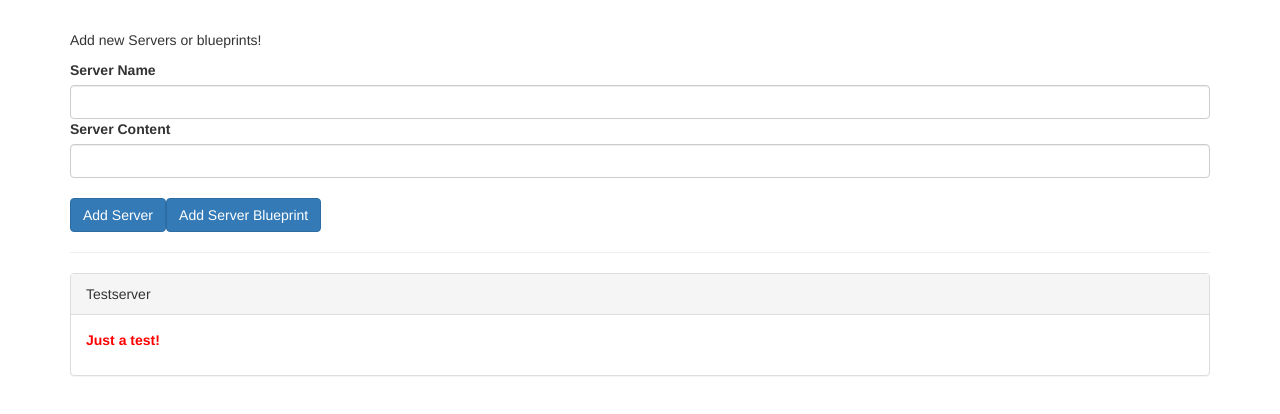
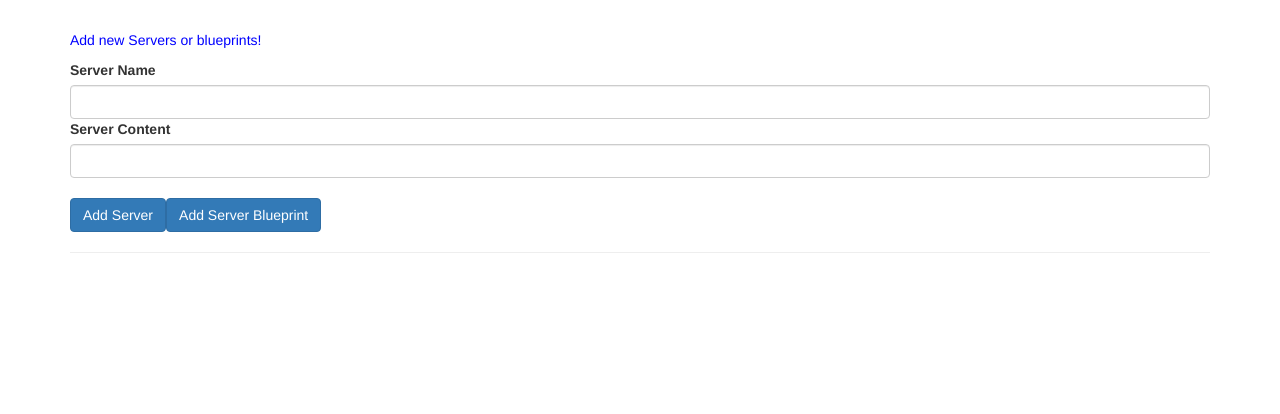
Before and after one commit to brandonibanez/Complete-Angular-Training, an Angular app: page / in a window 1280 px wide. Shown: the top 414 px of the page. Built offline with nearby package versions, Linux system fonts and the light colour scheme.

Commit message:
Section 22
Components & Databinding

```diff
--- a/angular.json
+++ b/angular.json
@@ -102,8 +102,5 @@
         }
       }
     }
-  },
-  "cli": {
-    "analytics": false
   }
 }
--- a/src/app/app.component.html
+++ b/src/app/app.component.html
@@ -1,25 +1,34 @@
 <div class="container">
-  <app-cockpit
-    (serverCreated)="onServerAdded($event)"
-    (blueprintCreated)="onBlueprintAdded($event)"
-  ></app-cockpit>
-  <hr />
   <div class="row">
     <div class="col-xs-12">
-      <app-server-element
-        *ngFor="let serverElement of serverElements"
-        [serverElement]="serverElements"
-      >
-        <div class="panel-heading">{{ serverElement.name }}</div>
+      <p>Add new Servers or blueprints!</p>
+      <label>Server Name</label>
+      <input type="text" class="form-control" [(ngModel)]="newServerName">
+      <label>Server Content</label>
+      <input type="text" class="form-control" [(ngModel)]="newServerContent">
+      <br>
+      <button
+        class="btn btn-primary"
+        (click)="onAddServer()">Add Server</button>
+      <button
+        class="btn btn-primary"
+        (click)="onAddBlueprint()">Add Server Blueprint</button>
+    </div>
+  </div>
+  <hr>
+  <div class="row">
+    <div class="col-xs-12">
+      <div
+        class="panel panel-default"
+        *ngFor="let element of serverElements">
+        <div class="panel-heading">{{ element.name }}</div>
         <div class="panel-body">
           <p>
-            <strong *ngIf="serverElement.type === 'server'" style="color: red">{{
-              serverElement.content
-            }}</strong>
-            <em *ngIf="serverElement.type === 'blueprint'">{{ serverElement.content }}</em>
+            <strong *ngIf="element.type === 'server'" style="color: red">{{ element.content }}</strong>
+            <em *ngIf="element.type === 'blueprint'">{{ element.content }}</em>
           </p>
         </div>
-      </app-server-element>
+      </div>
     </div>
   </div>
 </div>
--- a/src/app/app.component.ts
+++ b/src/app/app.component.ts
@@ -6,21 +6,23 @@ import { Component } from '@angular/core';
   styleUrls: ['./app.component.css']
 })
 export class AppComponent {
-  serverElements = [{ type: 'server', name: 'Testserver', content: 'Just a test!' }];
+  serverElements = [];
+  newServerName = '';
+  newServerContent = '';
 
-  onServerAdded(serverData: { serverName: string; serverContent: string }) {
+  onAddServer() {
     this.serverElements.push({
       type: 'server',
-      name: serverData.serverName,
-      content: serverData.serverContent
+      name: this.newServerName,
+      content: this.newServerContent
     });
   }
 
-  onBlueprintAdded(blueprintData: { serverName: string; serverContent: string }) {
+  onAddBlueprint() {
     this.serverElements.push({
       type: 'blueprint',
-      name: blueprintData.serverName,
-      content: blueprintData.serverContent
+      name: this.newServerName,
+      content: this.newServerContent
     });
   }
 }
--- a/src/app/app.module.ts
+++ b/src/app/app.module.ts
@@ -4,14 +4,10 @@ import { FormsModule } from '@angular/forms';
 
 
 import { AppComponent } from './app.component';
-import { CockpitComponent } from './cockpit/cockpit.component';
-import { ServerElementComponent } from './server-element/server-element.component';
 
 @NgModule({
   declarations: [
-    AppComponent,
-    CockpitComponent,
-    ServerElementComponent
+    AppComponent
   ],
   imports: [
     BrowserModule,
--- a/src/app/cockpit/cockpit.component.html
+++ /dev/null
@@ -1,14 +0,0 @@
-<div class="row">
-  <div class="col-xs-12">
-    <p>Add new Servers or blueprints!</p>
-    <label>Server Name</label>
-    <input type="text" class="form-control" [(ngModel)]="newServerName" />
-    <label>Server Content</label>
-    <input type="text" class="form-control" [(ngModel)]="newServerContent" />
-    <br />
-    <button class="btn btn-primary" (click)="onAddServer()">Add Server</button>
-    <button class="btn btn-primary" (click)="onAddBlueprint()">
-      Add Server Blueprint
-    </button>
-  </div>
-</div>
--- a/src/app/cockpit/cockpit.component.ts
+++ /dev/null
@@ -1,34 +0,0 @@
-import { Component, EventEmitter, Output } from '@angular/core';
-
-@Component({
-  selector: 'app-cockpit',
-  templateUrl: './cockpit.component.html',
-  styleUrl: './cockpit.component.css',
-})
-export class CockpitComponent {
-  @Output() serverCreated = new EventEmitter<{
-    serverName: string;
-    serverContent: string;
-  }>();
-  @Output() blueprintCreated = new EventEmitter<{
-    serverName: string;
-    serverContent: string;
-  }>();
-
-  newServerName = '';
-  newServerContent = '';
-
-  onAddServer() {
-    this.serverCreated.emit({
-      serverName: this.newServerName,
-      serverContent: this.newServerContent,
-    });
-  }
-
-  onAddBlueprint() {
-    this.blueprintCreated.emit({
-      serverName: this.newServerName,
-      serverContent: this.newServerContent,
-    });
-  }
-}
--- a/src/app/server-element/server-element.component.html
+++ /dev/null
@@ -1,3 +0,0 @@
-<div class="panel panel-default">
-  <ng-content></ng-content>
-</div>
--- a/src/app/server-element/server-element.component.ts
+++ /dev/null
@@ -1,47 +0,0 @@
-import { AfterContentChecked, AfterContentInit, AfterViewChecked, AfterViewInit, Component, DoCheck, Input, OnChanges, OnDestroy, OnInit, Output } from '@angular/core';
-
-@Component({
-  selector: 'app-server-element',
-  templateUrl: './server-element.component.html',
-  styleUrl: './server-element.component.css'
-})
-export class ServerElementComponent implements OnInit, OnChanges, DoCheck, AfterContentInit, AfterContentChecked, AfterViewInit, AfterViewChecked, OnDestroy {
-  @Input({alias:'serverElement',required:true}) elements: { type: string; name: string; content: string };
-
-  constructor() {
-    console.log('constructor called');
-  }
-
-  ngOnChanges() {
-    console.log('ngOnChanges called');
-  }
-
-  ngOnInit(): void {
-    console.log('ngOnInit called');
-  }
-
-  ngDoCheck() {
-    console.log('ngDoCheck called');
-  }
-
-  ngAfterContentInit() {
-    console.log('ngAfterContentInit called');
-  }
-
-  ngAfterContentChecked() {
-    console.log('ngAfterContentChecked called');
-  }
-
-  ngAfterViewInit() {
-    console.log('ngAfterViewInit called');
-  }
-
-  ngAfterViewChecked() {
-    console.log('ngAfterViewChecked called');
-  }
-
-  ngOnDestroy() {
-    console.log('ngOnDestroy called');
-  }
-
-}
```
Also changed, not shown: src/app/cockpit/cockpit.component.css (deleted), src/app/server-element/server-element.component.css (deleted), 1 other file (tests, documents, lock files or other folders).
